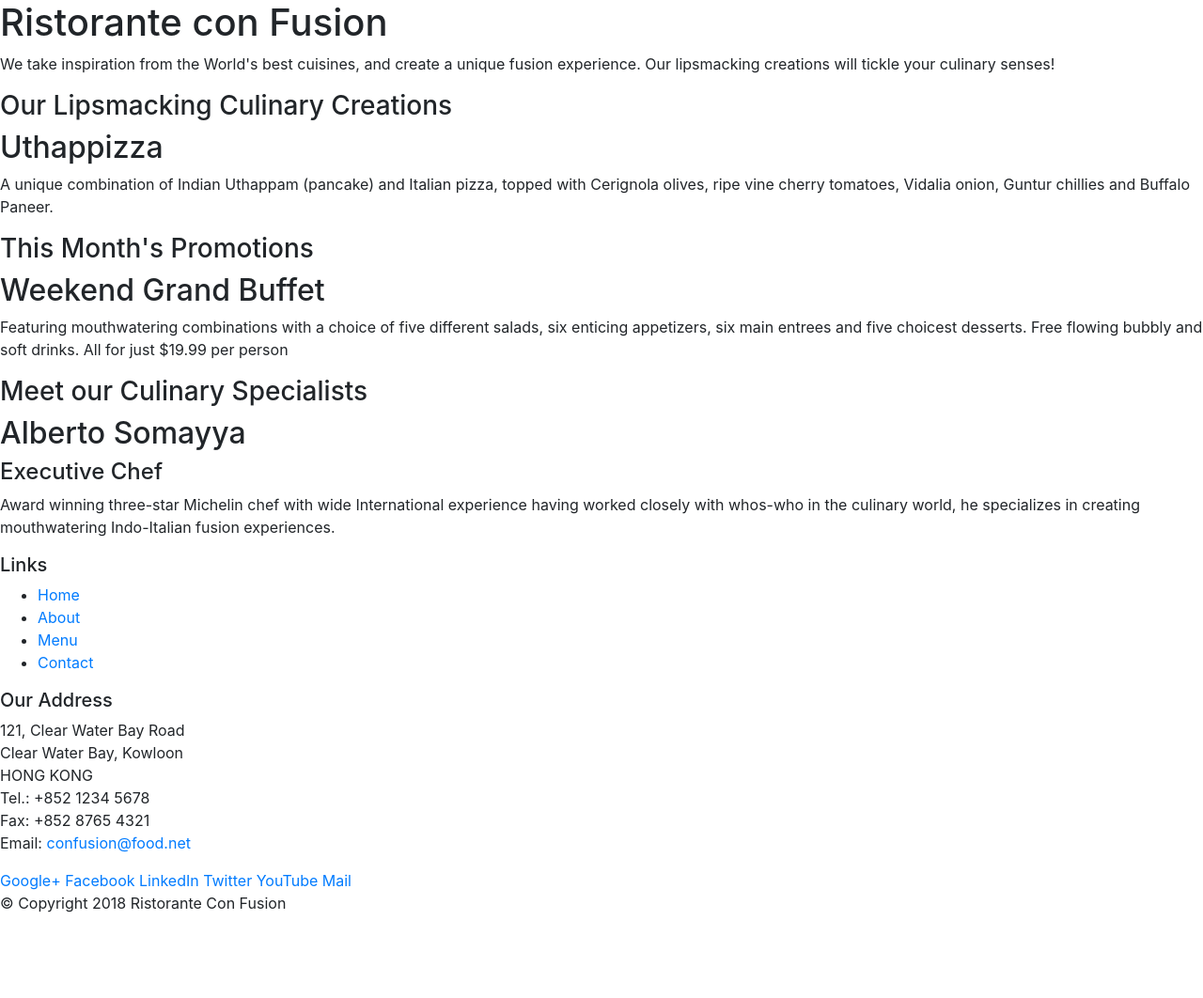
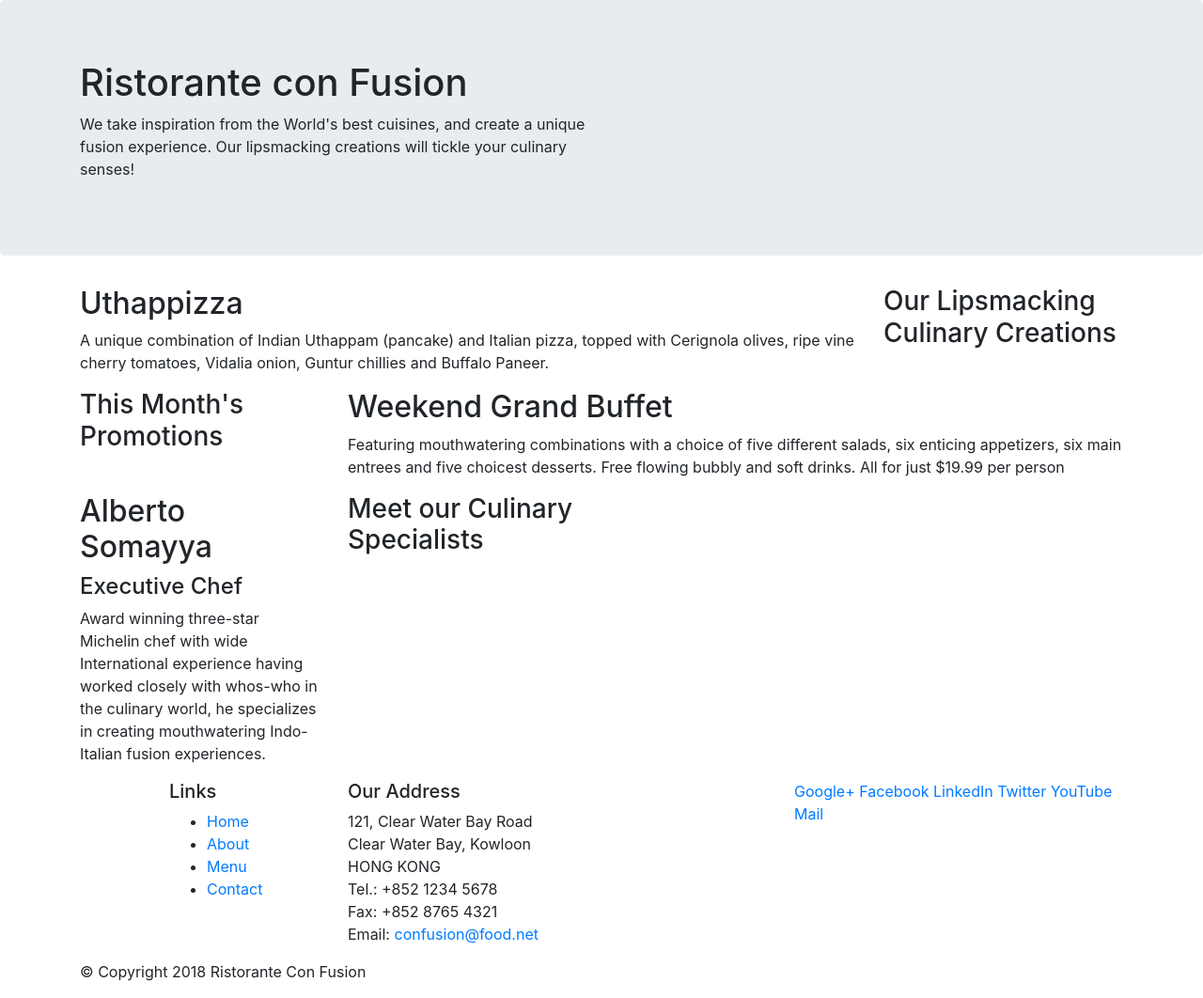
Before and after one commit to haniyarasberry/RistoranteconFusion, a website: page index.html in a window 1280 px wide. Shown: the whole page at 94% size. Before the commit the page ends 989 px from the top, so only its background shows below. Drawn offline with nearby package versions, Linux system fonts and the light colour scheme.

Commit message:
Bootstrap Grid Part 1

```diff
--- a/index.html
+++ b/index.html
@@ -13,46 +13,46 @@
 
 <body>
 
-    <header>
-        <div>
-            <div>
-                <div>
+    <header class="jumbotron">
+        <div class="container">
+            <div class="row">
+                <div class="col-12 col-sm-6">
                     <h1>Ristorante con Fusion</h1>
                     <p>We take inspiration from the World's best cuisines, and create a unique fusion experience. Our lipsmacking creations will tickle your culinary senses!</p>
                 </div>
-                <div>
+                <div class="col-12 col-sm">
                 </div>
             </div>
         </div>
     </header>
 
-    <div>
-        <div>
-            <div>
+    <div class="container">
+        <div class="row">
+            <div class="col-12 col-sm-4 order-sm-last col-md-3">
                 <h3>Our Lipsmacking Culinary Creations</h3>
             </div>
-            <div>
+            <div class="col col-sm order-sm-first col-md">
                 <h2>Uthappizza</h2>
                 <p>A unique combination of Indian Uthappam (pancake) and Italian pizza, topped with Cerignola olives, ripe vine cherry tomatoes, Vidalia onion, Guntur chillies and Buffalo Paneer.</p>
             </div>
         </div>
 
 
-        <div>
-            <div>
+        <div class="row">
+            <div class="col-12 col-sm-4 col-md-3">
                 <h3>This Month's Promotions</h3>
             </div>
-            <div>
+            <div class="col col-sm col-md">
                 <h2>Weekend Grand Buffet</h2>
                 <p>Featuring mouthwatering combinations with a choice of five different salads, six enticing appetizers, six main entrees and five choicest desserts. Free flowing bubbly and soft drinks. All for just $19.99 per person </p>
             </div>
         </div>
 
-        <div>
-            <div>
+        <div class="row">
+            <div class="col-12 col-sm-4 order-sm-last col-md-3">
                 <h3>Meet our Culinary Specialists</h3>
             </div>
-            <div>
+            <div class="col-12 col-sm-4 order-sm-first col-md-3">
                 <h2>Alberto Somayya</h2>
                 <h4>Executive Chef</h4>
                 <p>Award winning three-star Michelin chef with wide International experience having worked closely with whos-who in the culinary world, he specializes in creating mouthwatering Indo-Italian fusion experiences. </p>
@@ -61,9 +61,9 @@
     </div>
 
     <footer>
-        <div>
-            <div>
-                <div>
+        <div class="container">
+            <div class="row">
+                <div class="col-4 offset-1 col-sm-2">
                     <h5>Links</h5>
                     <ul>
                         <li><a href="#">Home</a></li>
@@ -72,7 +72,7 @@
                         <li><a href="#">Contact</a></li>
                     </ul>
                 </div>
-                <div>
+                <div class="col-7 col-sm-5">
                     <h5>Our Address</h5>
                     <address>
 		              121, Clear Water Bay Road<br>
@@ -83,7 +83,7 @@
 		              Email: <a href="mailto:confusion@food.net">confusion@food.net</a>
 		           </address>
                 </div>
-                <div>
+                <div class="col-12 col-sm-4">
                     <div>
                         <a href="http://google.com/+">Google+</a>
                         <a href="http://www.facebook.com/profile.php?id=">Facebook</a>
@@ -94,8 +94,8 @@
                     </div>
                 </div>
            </div>
-           <div>
-                <div>
+           <div class="row">
+                <div class="col-auto">
                     <p>© Copyright 2018 Ristorante Con Fusion</p>
                 </div>
            </div>
```
